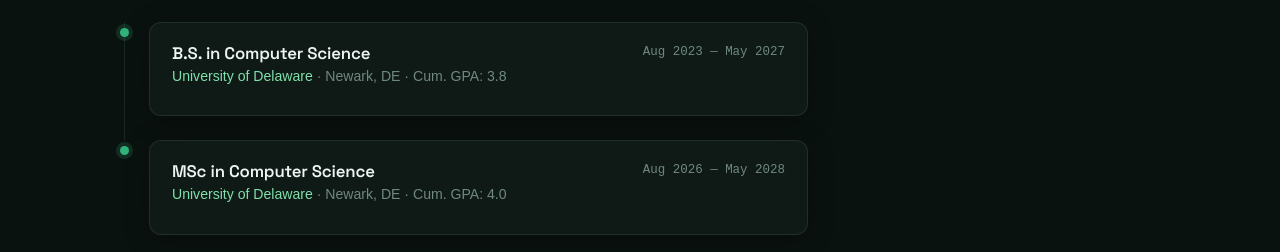
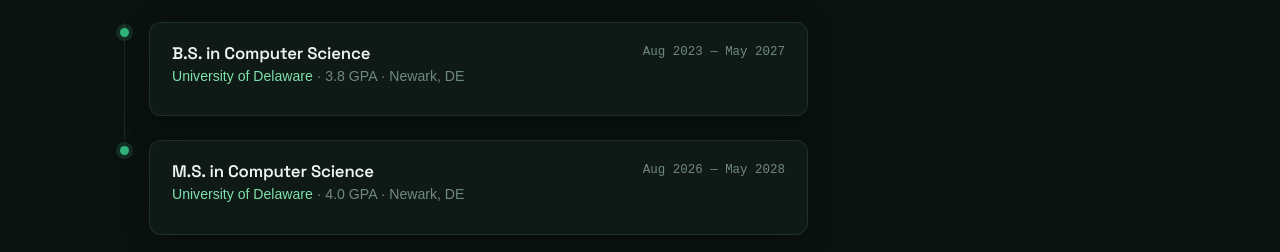
Before and after one commit to Xachaeus/portfolio, an Angular app: page /resume in a window 1280 px wide. Shown: the part 2376-2628 px from the top of the page. Built offline with nearby package versions, Linux system fonts and the light colour scheme.

Commit message:
Updated resume info and GPA display

```diff
--- a/src/app/data/resume.data.ts
+++ b/src/app/data/resume.data.ts
@@ -57,7 +57,7 @@
       endDate: '2027-05',
     },
     {
-      degree: 'MSc in Computer Science',
+      degree: 'M.S. in Computer Science',
       institution: 'University of Delaware',
       gpa: '4.0',
       location: 'Newark, DE',
--- a/src/app/pages/resume/resume.component.html
+++ b/src/app/pages/resume/resume.component.html
@@ -123,8 +123,8 @@
                   <div>
                     <h3>{{ edu.degree }}</h3>
                     <p class="org">{{ edu.institution }}
+                      @if (edu.gpa) { <span class="text-muted"> · {{ edu.gpa }} GPA</span> }
                       @if (edu.location) { <span class="text-muted"> · {{ edu.location }}</span> }
-                      @if (edu.gpa) { <span class="text-muted"> · Cum. GPA: {{ edu.gpa }}</span> }
                     </p>
                   </div>
                   <span class="date-range mono">{{ formatRange(edu.startDate, edu.endDate) }}</span>
```
